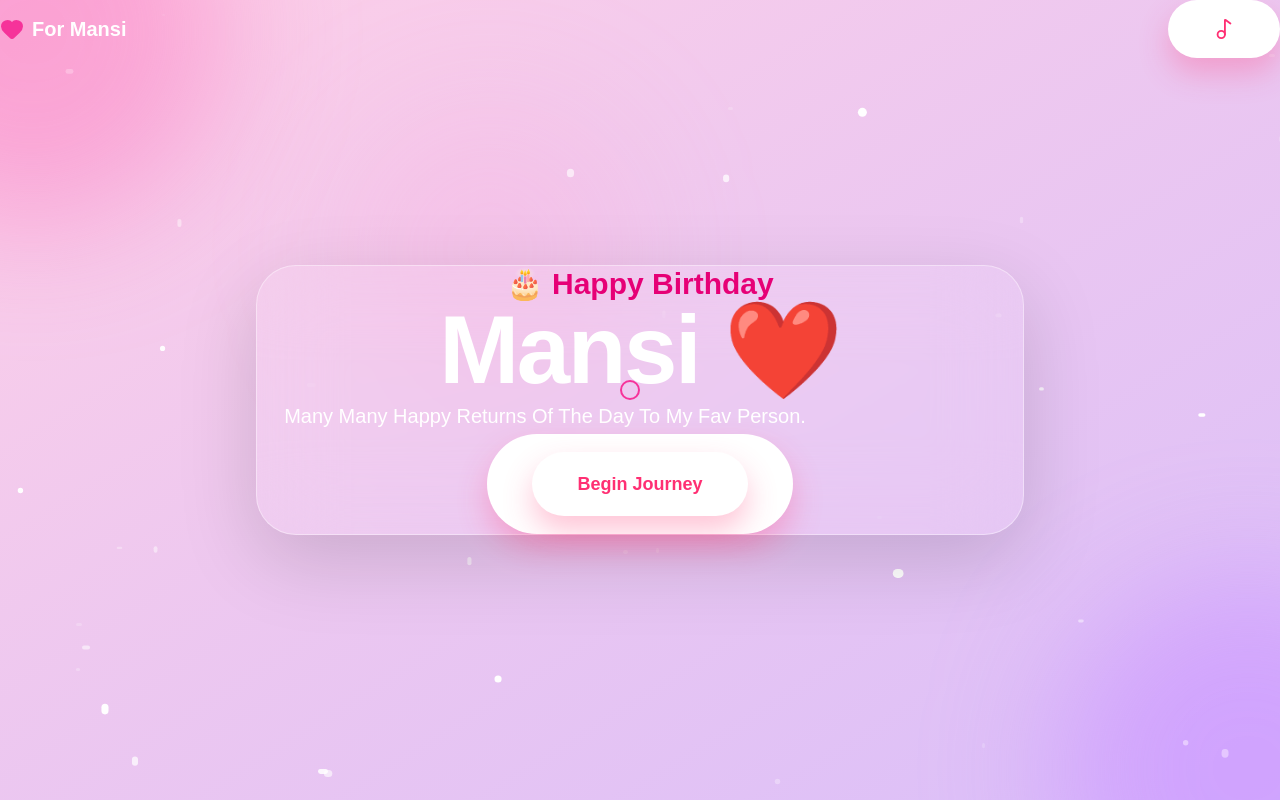
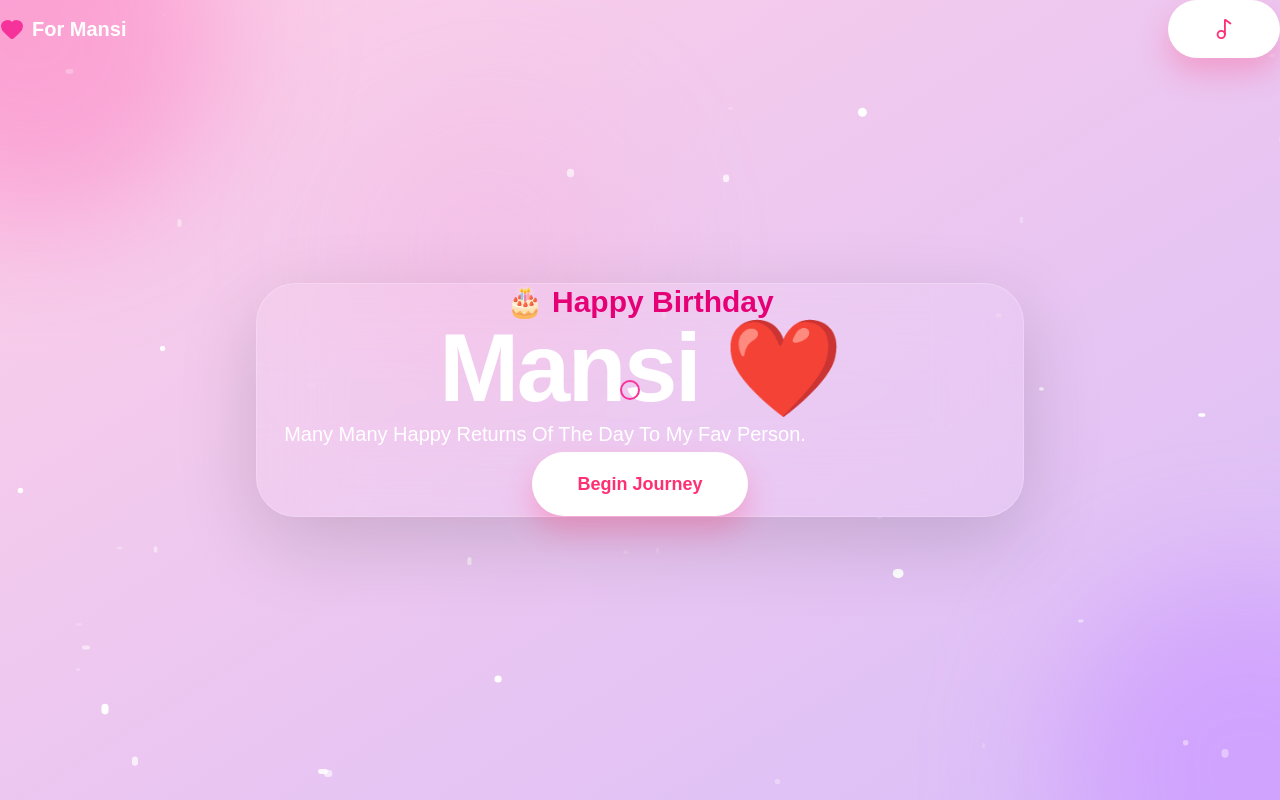
Before and after one commit to krupenshingala/birthday-premium, a React (Vite) app: page / in a window 1280 px wide. Shown: the top 800 px of the page. Built offline with nearby package versions, Linux system fonts and the light colour scheme.

Commit message:
Fix HeroContent HTML structure

```diff
--- a/src/Hero/HeroContent.jsx
+++ b/src/Hero/HeroContent.jsx
@@ -7,45 +7,25 @@ export default function HeroContent() {
       animate={{ opacity: 1, y: 0 }}
       transition={{ duration: 1 }}
       className="relative z-10 w-[90%] max-w-3xl rounded-[40px]
-        border border-white/40
+        border border-white/20
         bg-white/8
         p-14
         text-center
         shadow-[0_25px_80px_rgba(0,0,0,0.15)]
-        backdrop-blur-[40px]
-        border border-white/20"
+        backdrop-blur-[40px]"
     >
       <h3 className="mb-4 text-3xl font-semibold text-pink-600">
         🎂 Happy Birthday
       </h3>
 
-      <h1 className="mb-6 text-8xl font-bold text-white">
       <h1 className="mb-6 text-8xl font-bold tracking-tight text-white">
-  Mansi{" "}
-  <span className="inline-block animate-pulse">❤️</span>
-</h1>
+        Mansi <span className="inline-block animate-pulse">❤️</span>
       </h1>
 
       <p className="mx-auto mb-8 max-w-xl text-xl leading-9 text-white">
         Many Many Happy Returns Of The Day To My Fav Person.
       </p>
 
-      <motion.button
-        whileHover={{ scale: 1.08 }}
-        whileTap={{ scale: 0.95 }}
-        className="rounded-full
-        bg-white
-        px-10
-        py-4
-        text-lg
-        font-semibold
-        text-pink-600
-        shadow-lg
-        transition-all
-        duration-300
-        hover:scale-110
-        hover:shadow-pink-300/50"
-      >
       <motion.button
         whileHover={{ scale: 1.08 }}
         whileTap={{ scale: 0.95 }}
@@ -58,7 +38,6 @@ export default function HeroContent() {
       >
         Begin Journey
       </motion.button>
-      </motion.button>
     </motion.div>
   );
 }
```
Lines whose indentation alone changed are shown as unchanged.
